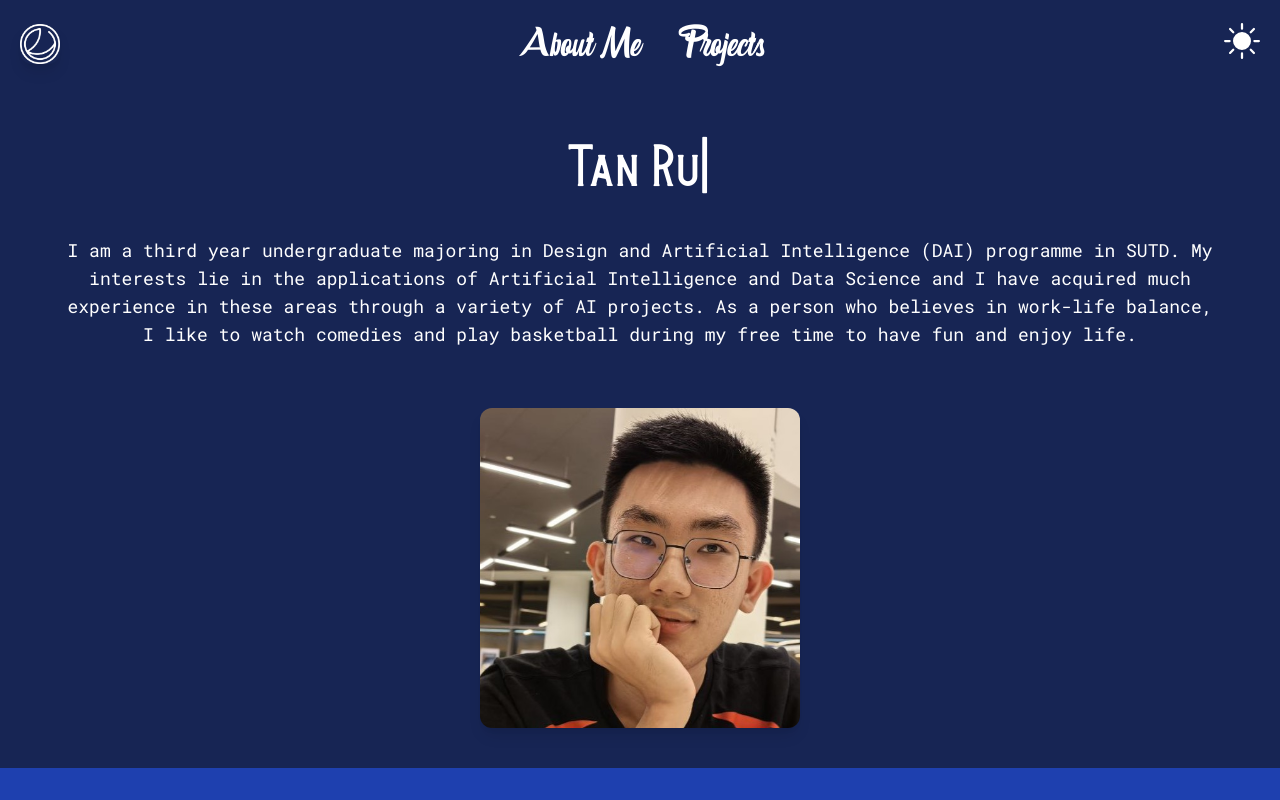
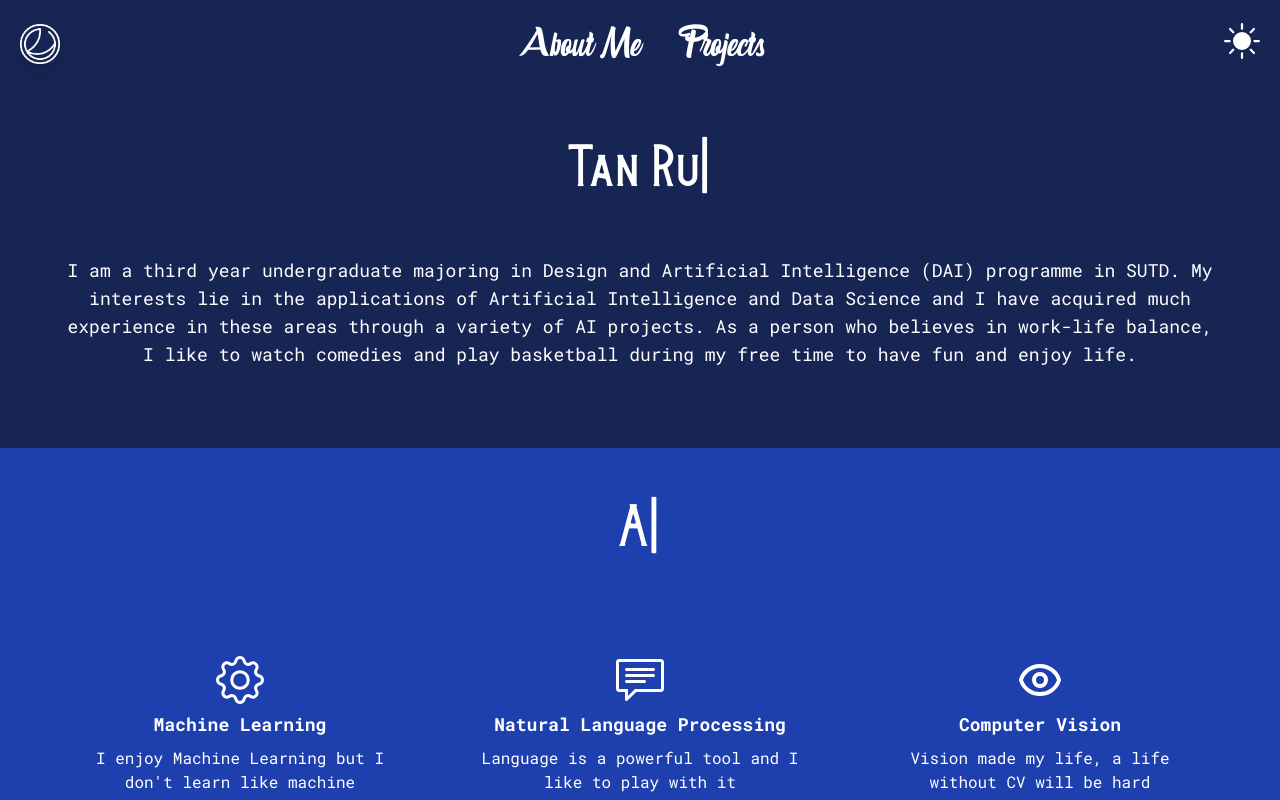
Before and after one commit to ry2001/ry2001.github.io, a React (Create React App) app: page / in a window 1280 px wide. Shown: the top 800 px of the page. Built offline with nearby package versions, Linux system fonts and the light colour scheme.

Commit message:
update about me page

```diff
--- a/src/pages/AboutMe.js
+++ b/src/pages/AboutMe.js
@@ -1,5 +1,5 @@
 import Typed from "react-typed";
-import { motion as m, usePresence } from "framer-motion";
+import { motion as m } from "framer-motion";
 import { SlSpeech } from "react-icons/sl";
 import { HiOutlineEye } from "react-icons/hi";
 import { GiRegeneration } from "react-icons/gi";
@@ -39,7 +39,7 @@ export default function AboutMe() {
             className="font-burtons text-5xl dark:text-white p-10"
           />
         </div>
-        <div className="text-center text-lg pb-10 mx-auto px-10 dark:text-white">
+        <div className="text-center text-lg pb-10 mx-auto px-10 my-5 dark:text-white">
           I am a third year undergraduate majoring in Design and Artificial
           Intelligence (DAI) programme in SUTD. My interests lie in the
           applications of Artificial Intelligence and Data Science and I have
@@ -48,11 +48,6 @@ export default function AboutMe() {
           watch comedies and play basketball during my free time to have fun and
           enjoy life.
         </div>
-        <img
-          src="pic.jpg"
-          className="mx-auto my-5 rounded-xl shadow-lg w-80 h-80"
-          alt="Me"
-        ></img>
       </m.section>
       <section className="bg-blue-200 dark:bg-blue-800 p-5">
         <div className="flex justify-center">
```
